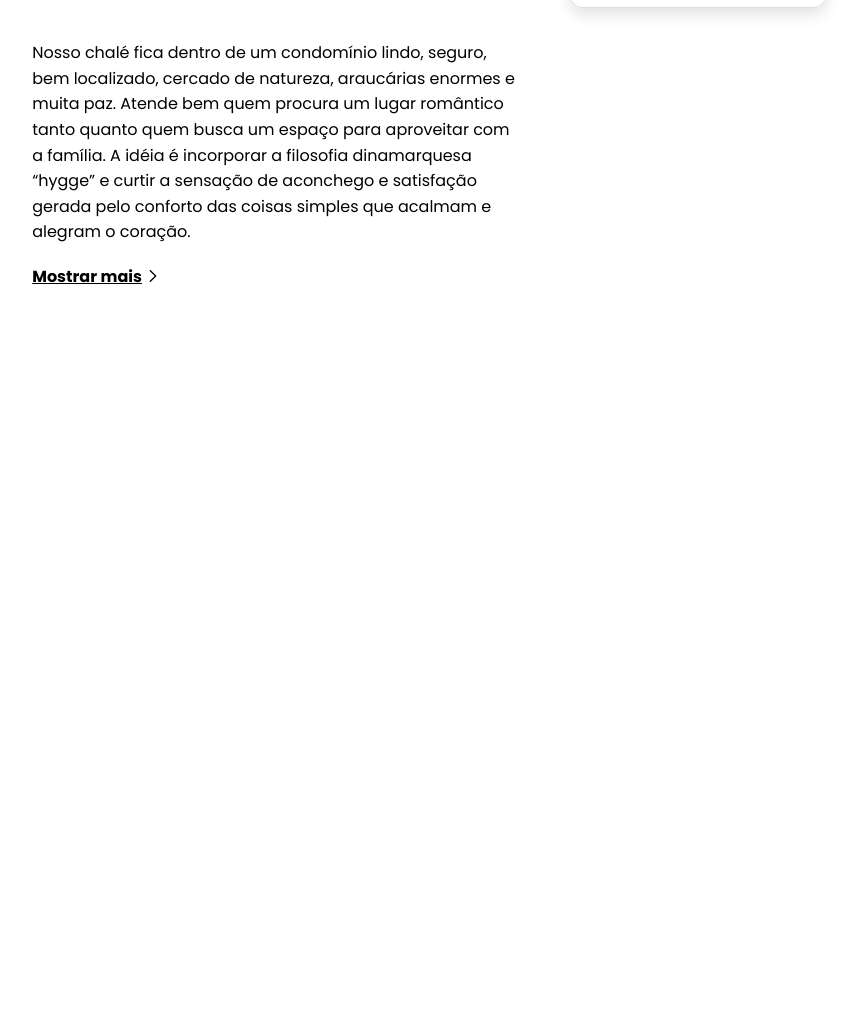
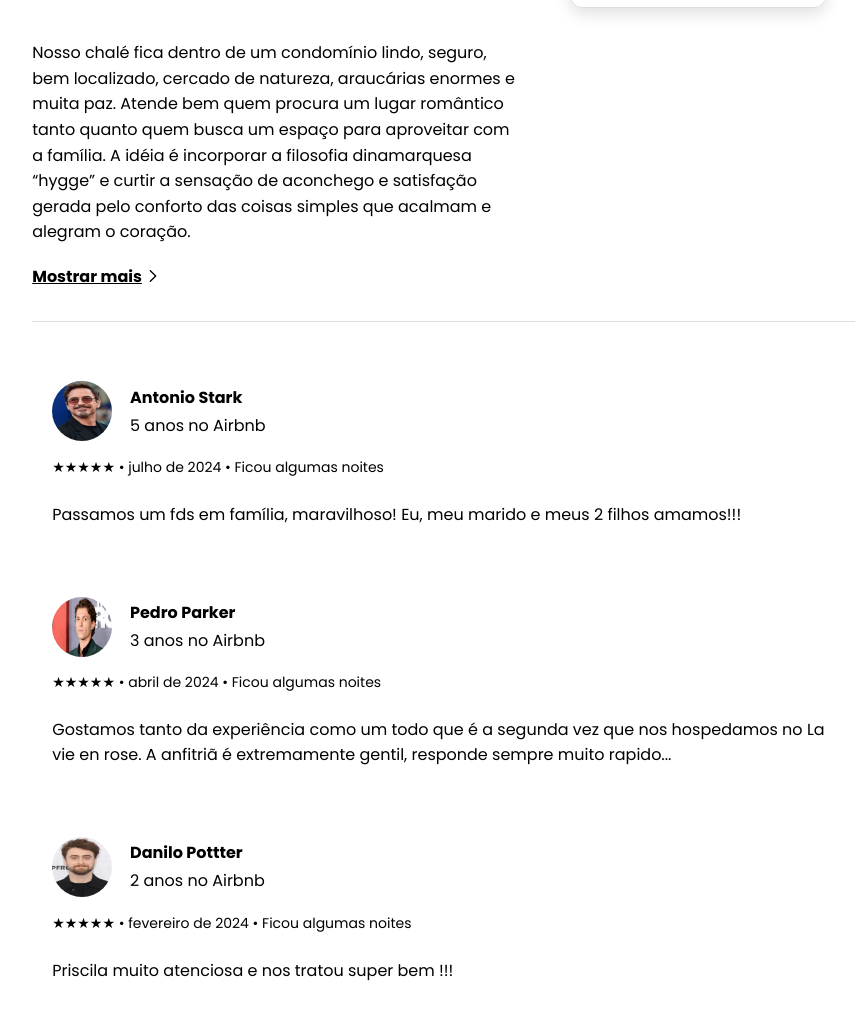
Before and after one commit to ViniMata/CP1-Front-end_SEM2, a plain HTML site: page index.html in a window 1280 px wide. Shown: the part 1233-2252 px from the top of the page, without its empty margins (211-1066 px from the left). Before the commit the page ends 1579 px from the top, so only its background shows below. Drawn offline with Linux system fonts and the light colour scheme.

Commit message:
Comentarios feitos

```diff
--- a/index.html
+++ b/index.html
@@ -163,7 +163,53 @@
                 <svg viewBox="0 0 18 18" role="presentation" aria-hidden="true" focusable="false" style="height: 12px; width: 12px; display: block; fill: var(--linaria-theme_palette-hof);"><path d="m4.29 1.71a1 1 0 1 1 1.42-1.41l8 8a1 1 0 0 1 0 1.41l-8 8a1 1 0 1 1 -1.42-1.41l7.29-7.29z" fill-rule="evenodd"></path></svg>
             </div>
         </div>
-
+        <div class="comentarios">
+            <div class="comentario">
+                <div class="usuario 1">
+                    <div class="anfitriao">
+                        <img class="img-perfil-user" src="/public/assets/images/Antonio Strak.png" alt="Foto Perfil">
+                        <div class="anfitriao-texto">
+                            <h4>Antonio Stark</h4>
+                            <p>5 anos no Airbnb</p>
+                        </div>
+                    </div>
+                    <div class="tempo-de-estadia">
+                        <p class="tempo-mes">★★★★★ • julho de 2024 • Ficou algumas noites</p>
+                    </div>
+                    <p class="texto-comentario">Passamos um fds em família, maravilhoso! Eu, meu marido e meus 2 filhos amamos!!!</p>
+                </div>
+            </div>
+            <div class="comentario">
+                <div class="usuario 2">
+                    <div class="anfitriao">
+                        <img class="img-perfil-user" src="/public/assets/images/Pedro Parker.png" alt="Foto Perfil">
+                        <div class="anfitriao-texto">
+                            <h4>Pedro Parker</h4>
+                            <p>3 anos no Airbnb</p>
+                        </div>
+                    </div>
+                    <div class="tempo-de-estadia">
+                        <p class="tempo-mes">★★★★★ • abril de 2024 • Ficou algumas noites</p>
+                    </div>
+                    <p class="texto-comentario">Gostamos tanto da experiência como um todo que é a segunda vez que nos hospedamos no La vie en rose. A anfitriã é extremamente gentil, responde sempre muito rapido...</p>
+                </div>
+            </div>
+            <div class="comentario">
+                <div class="usuario 1">
+                    <div class="anfitriao">
+                        <img class="img-perfil-user" src="/public/assets/images/Daniel.png" alt="Foto Perfil">
+                        <div class="anfitriao-texto">
+                            <h4>Danilo Pottter</h4>
+                            <p>2 anos no Airbnb</p>
+                        </div>
+                    </div>
+                    <div class="tempo-de-estadia">
+                        <p class="tempo-mes">★★★★★ • fevereiro de 2024 • Ficou algumas noites</p>
+                    </div>
+                    <p class="texto-comentario">Priscila muito atenciosa e nos tratou super bem !!!</p>
+                </div>
+            </div>
+        </div>
     </main>
 </body>
 
--- a/style.css
+++ b/style.css
@@ -113,7 +113,7 @@ main {
 .anfitriao {
     margin: 5% 25% 0 0;
     display: flex;
-    padding-bottom: 5%;
+    padding-bottom: 2%;
     align-items: center;
 }
 
@@ -289,3 +289,40 @@ main {
     margin-right: 5px;
     font-weight: bold;
 }
+
+/* Descrico: Fim */
+
+/* Comentarios: Inicio */
+
+.comentarios {
+    border-top: 1px solid rgb(221, 221, 221);;
+    display: grid;
+    grid-template-columns: repeat(auto-fit, minmax(558px, 1fr));
+    gap: 20px;
+    padding: 20px;
+    width: 100%;
+}
+
+.comentario {
+    padding-bottom: 10px;
+}
+
+.img-perfil-user {
+    border-radius: 30px;
+    width: 60px;
+    height: 60px;
+}
+
+
+.tempo-de-estadia {
+    display: flex;
+    flex-direction: row;
+}
+
+.tempo-de-estadia {
+    padding-bottom: 3%;
+}
+
+.tempo-mes {
+    font-size: 14px;
+}
```
Also changed, not shown: public/assets/images/Antonio Strak.png (added), public/assets/images/Bruce.jpg (added), public/assets/images/Daniel.png (added), public/assets/images/Pedro Parker.png (added).
